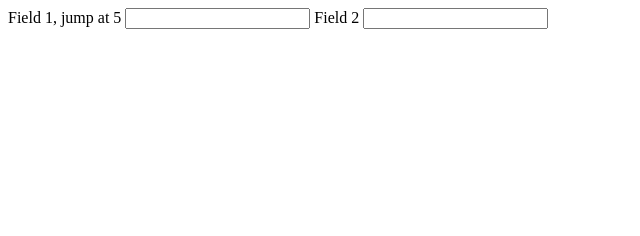
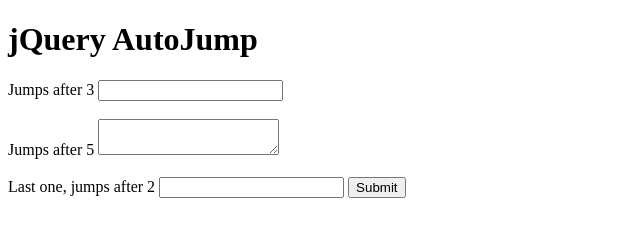
Before and after one commit to josem/jquery.autojump, a website: page demo/index.html in a window 1280 px wide. Shown: the whole page, without its empty margins (0-640 px from the left). Drawn offline with nearby package versions, Linux system fonts and the light colour scheme.

Commit message:
Updated demo

```diff
--- a/demo/index.html
+++ b/demo/index.html
@@ -6,19 +6,28 @@
 		<script src="../src/jquery.autojump.js"></script>
 	</head>
 	<body>
-		<div id="element"></div>
+    <h1>jQuery AutoJump</h1>
 
     <form action="#" method="post">
-      <label for="field1">Field 1, jump at 5</label>
-      <input type="text" name="field1" id="field1" value="" data-autojump="5"/>
+      <label for="field1">Jumps after 3</label>
+      <input type="text" name="field1" id="field1" data-autojump="3"/>
+      <br>
+      <br>
 
-      <label for="field2">Field 2</label>
-      <input type="text" name="field2" id="field2" value="" />
+      <label for="field2">Jumps after 5</label>
+      <textarea name="field2" id="field2" value="" data-autojump="5"></textarea>
+      <br>
+      <br>
+
+      <label for="field3">Last one, jumps after 2</label>
+      <input type="text" name="field3" id="field3" data-autojump="2"/>
+
+      <input type="submit" value="Submit">
     </form>
 
 		<script>
 			$(function() {
-				$("input").autoJump();
+				$("input,textarea").autoJump();
 			});
 		</script>
 	</body>
```
